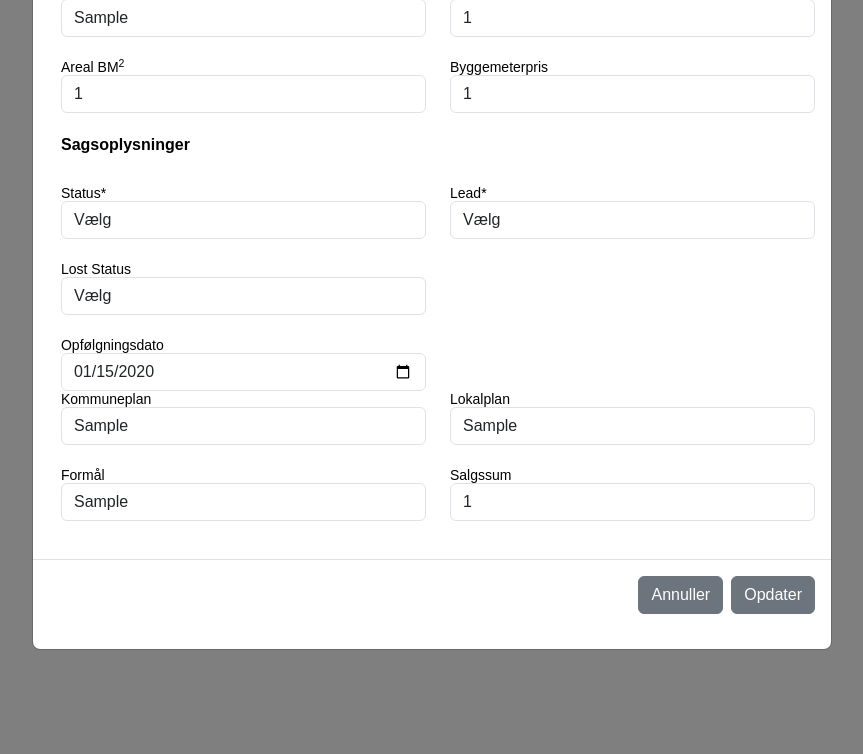
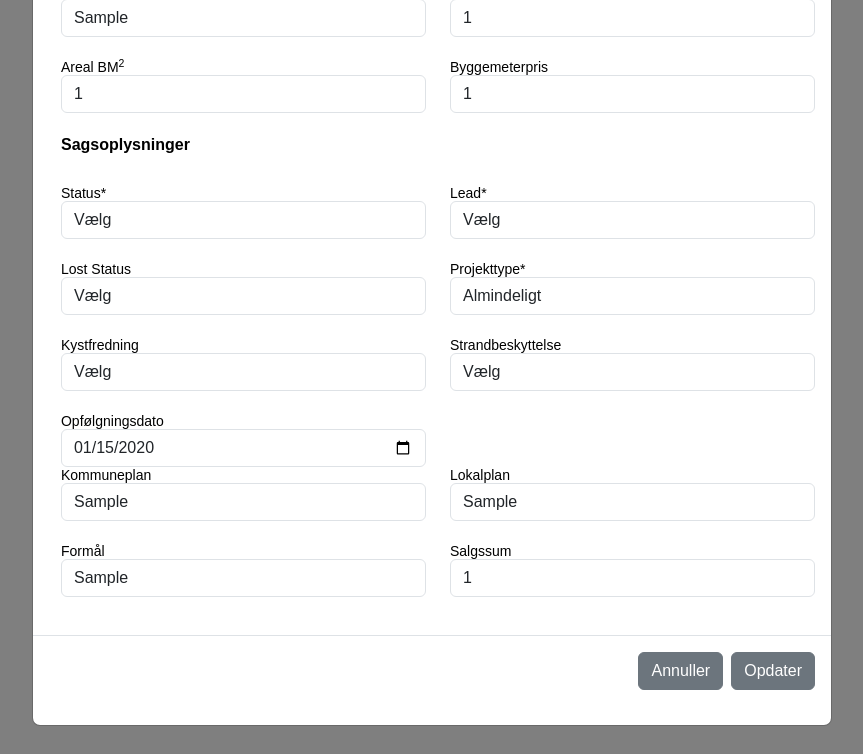
Before and after one commit to SebastianFJensen/crm-cardel, a Django app: page /Record/1/ in a window 1280 px wide, after a click that opens the changed part. Shown: the part 615-1369 px from the top of the page, without its empty margins (208-1071 px from the left). Run offline with Django 5.2, Linux system fonts and the light colour scheme; a user stored in the database is signed in; tables that the repository leaves empty hold one stand-in row (values such as "Sample post"); some libraries are stand-ins or nearby versions.

Commit message:
Update Record_sommerhuse

```diff
--- a/website/models.py
+++ b/website/models.py
@@ -100,8 +100,8 @@ class Record(models.Model):
     Salgssum = models.DecimalField(max_digits=20, decimal_places=0, blank=True, null=True)
     Tabtstatus = models.CharField(max_length=30, choices=Lstatus, null=True, blank=True)
     opfølgningmaaned = models.IntegerField(default=0, blank=True, null=True)
-    Kystfredning = models.CharField(max_length=10, choices=Kfredning, default='Vælg')
-    Strandbeskyttelse = models.CharField(max_length=10, choices=Sbeskyttelse, default='Vælg')
+    Kystfredning = models.CharField(max_length=10, choices=Kfredning, default='Vælg', null=True, blank=True)
+    Strandbeskyttelse = models.CharField(max_length=10, choices=Sbeskyttelse, default='Vælg', null=True, blank=True)
     Projekttype = models.CharField(max_length=25, choices=Projekttyper, default='Almindeligt')
 
 
--- a/website/templates/update_record.html
+++ b/website/templates/update_record.html
@@ -157,6 +157,41 @@
                   <br>
                 </div>
               </div>
+              <div class="col-md-6">
+                <div id="Projekttype-wrapper">
+                  <label for="id_Projekttype" style="color:black; font-size: 14px;">Projekttype*</label>
+                  <select id="id_Projekttype" name="Projekttype" class="form-control">
+                    {% for choice in customer_record.Projekttyper %}
+                      <option value="{{ choice.0 }}" {% if customer_record.Projekttype == choice.0 %}selected{% endif %}>{{ choice.1 }}</option>
+                    {% endfor %}
+                  </select>
+                  <br>
+                </div>
+              </div>
+            </div>
+            <div class="row">
+              <div class="col-md-6">
+                <div id="Kystfredning-wrapper">
+                  <label for="id_Kystfredning" style="color:black; font-size: 14px;">Kystfredning</label>
+                  <select id="id_Kystfredning" name="Kystfredning" class="form-control">
+                    {% for choice in customer_record.Kfredning %}
+                      <option value="{{ choice.0 }}" {% if customer_record.Kystfredning == choice.0 %}selected{% endif %}>{{ choice.1 }}</option>
+                    {% endfor %}
+                  </select>
+                  <br>
+                </div>
+              </div>
+              <div class="col-md-6">
+                <div id="Strandbeskyttelse-wrapper">
+                  <label for="id_Strandbeskyttelse" style="color:black; font-size: 14px;">Strandbeskyttelse</label>
+                  <select id="id_Strandbeskyttelse" name="Strandbeskyttelse" class="form-control">
+                    {% for choice in customer_record.Sbeskyttelse %}
+                      <option value="{{ choice.0 }}" {% if customer_record.Strandbeskyttelse == choice.0 %}selected{% endif %}>{{ choice.1 }}</option>
+                    {% endfor %}
+                  </select>
+                  <br>
+                </div>
+              </div>
             </div>
               <div class="row">
                 <div class="col-md-6">
```
